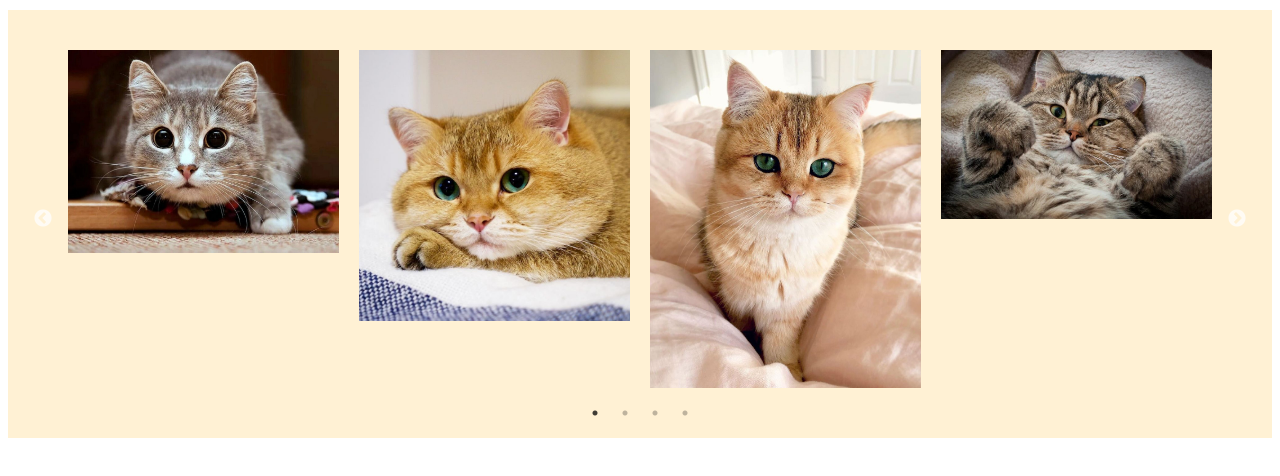
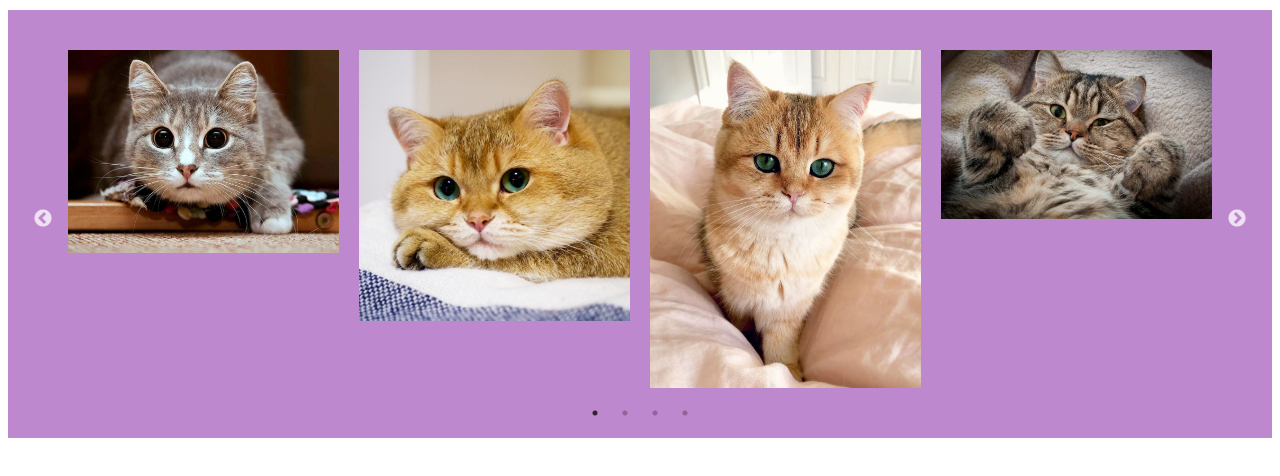
Before and after one commit to bryukhanovA1488/7bryukhanova1488.github.io, a plain HTML site: page index.html in a window 1280 px wide. Drawn offline with nearby package versions, Linux system fonts and the light colour scheme.

Commit message:
Update style.css

```diff
--- a/style.css
+++ b/style.css
@@ -2,7 +2,7 @@ img {
   margin: 10px;
 }
 .main {
-  background-color:#fff1d4;
+  background-color:#be88ce;
   max-width: 1200px;
   margin: 10px auto;
   padding: 30px 50px 10px 50px;
```
